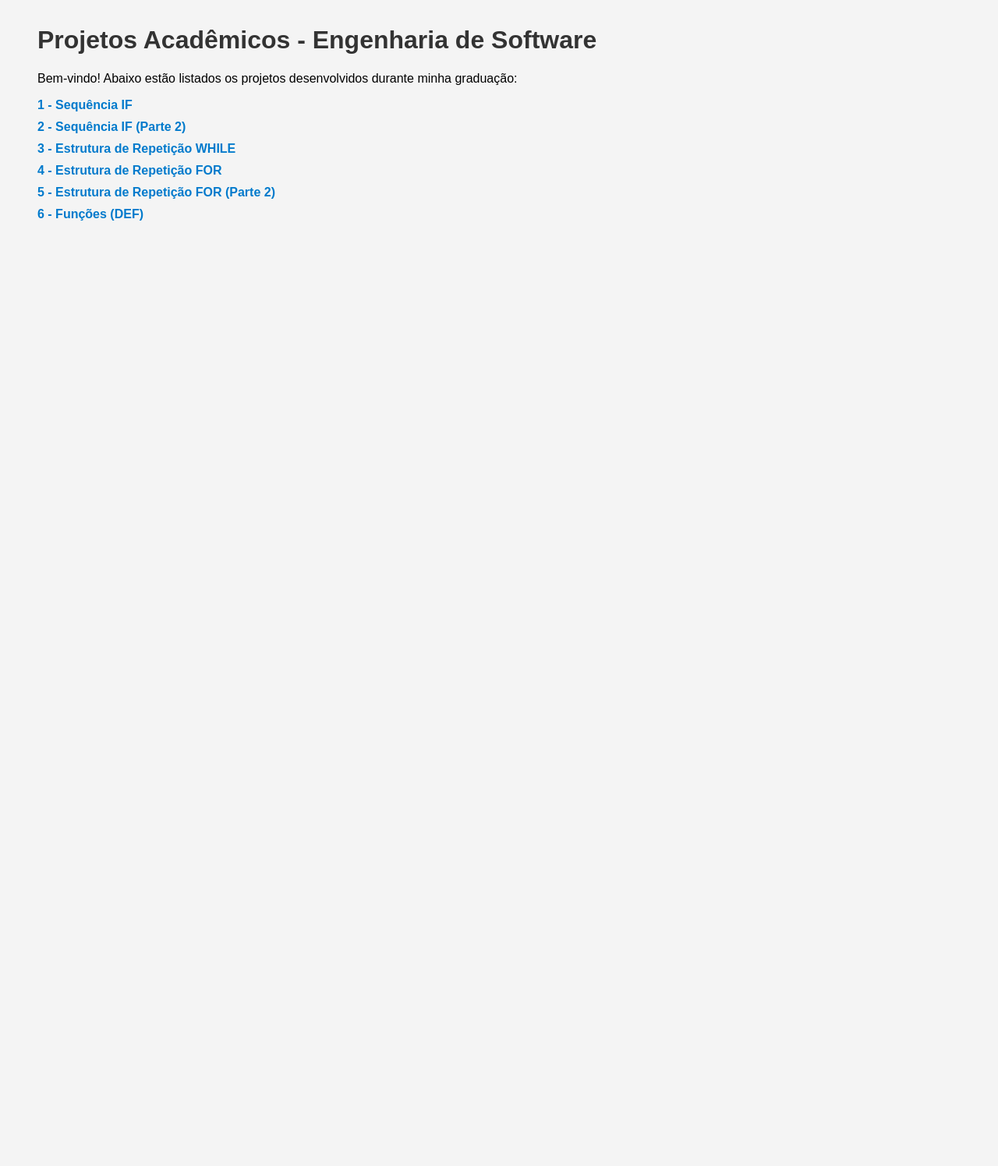
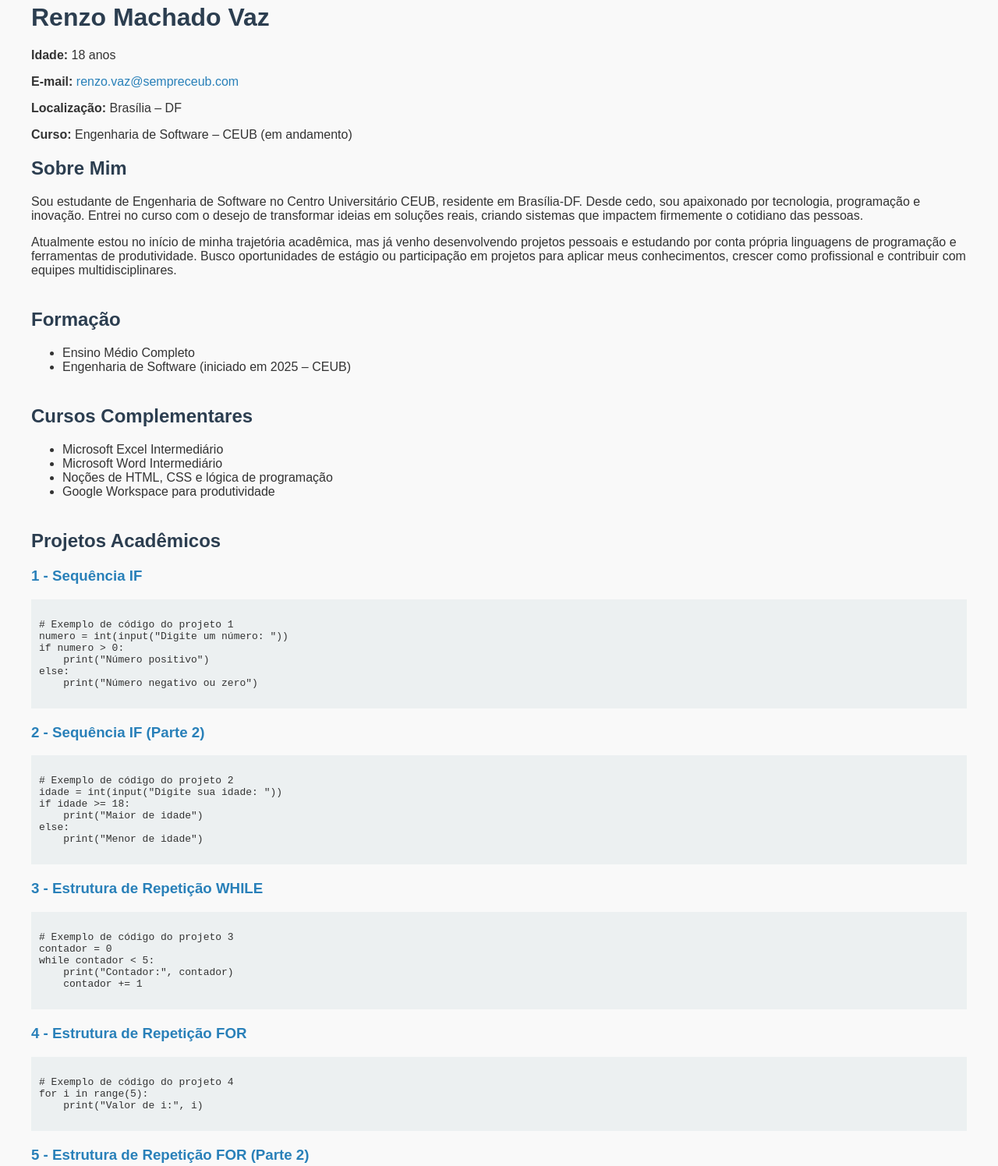
Before and after one commit to renzovaz/College-Projects, a plain HTML site: page index.html in a window 1280 px wide. Shown: the part 36-1532 px from the top of the page at 78% size. Before the commit the page ends 800 px from the top, so only its background shows below. Drawn offline with Linux system fonts and the light colour scheme.

Commit message:
anexo do meu site pelo Github Pages ao repositório

```diff
--- a/index.html
+++ b/index.html
@@ -2,27 +2,31 @@
 <html lang="pt-BR">
 <head>
   <meta charset="UTF-8">
-  <title>Projetos Acadêmicos - Engenharia de Software</title>
+  <title>Renzo Machado Vaz - Projetos Acadêmicos</title>
   <style>
     body {
       font-family: Arial, sans-serif;
-      background-color: #f4f4f4;
-      padding: 40px;
-    }
-    h1 {
+      margin: 40px;
+      background-color: #f9f9f9;
       color: #333;
     }
-    ul {
-      list-style: none;
-      padding: 0;
+    h1, h2 {
+      color: #2c3e50;
     }
-    li {
-      margin: 10px 0;
+    section {
+      margin-bottom: 40px;
+    }
+    .project {
+      margin-bottom: 20px;
+    }
+    .project pre {
+      background-color: #ecf0f1;
+      padding: 10px;
+      overflow-x: auto;
     }
     a {
+      color: #2980b9;
       text-decoration: none;
-      color: #007acc;
-      font-weight: bold;
     }
     a:hover {
       text-decoration: underline;
@@ -30,15 +34,107 @@
   </style>
 </head>
 <body>
-  <h1>Projetos Acadêmicos - Engenharia de Software</h1>
-  <p>Bem-vindo! Abaixo estão listados os projetos desenvolvidos durante minha graduação:</p>
-  <ul>
-    <li><a href="1-ap-lp-sequencia-if/">1 - Sequência IF</a></li>
-    <li><a href="2-ap-lp-sequencia-if/">2 - Sequência IF (Parte 2)</a></li>
-    <li><a href="3-ap-lp-while/">3 - Estrutura de Repetição WHILE</a></li>
-    <li><a href="4-ap-lp-for/">4 - Estrutura de Repetição FOR</a></li>
-    <li><a href="5-ap-lp-for2/">5 - Estrutura de Repetição FOR (Parte 2)</a></li>
-    <li><a href="6-ap-lp-def/">6 - Funções (DEF)</a></li>
-  </ul>
+
+  <h1>Renzo Machado Vaz</h1>
+  <p><strong>Idade:</strong> 18 anos</p>
+  <p><strong>E-mail:</strong> <a href="mailto:renzo.vaz@sempreceub.com">renzo.vaz@sempreceub.com</a></p>
+  <p><strong>Localização:</strong> Brasília – DF</p>
+  <p><strong>Curso:</strong> Engenharia de Software – CEUB (em andamento)</p>
+
+  <section>
+    <h2>Sobre Mim</h2>
+    <p>Sou estudante de Engenharia de Software no Centro Universitário CEUB, residente em Brasília-DF. Desde cedo, sou apaixonado por tecnologia, programação e inovação. Entrei no curso com o desejo de transformar ideias em soluções reais, criando sistemas que impactem firmemente o cotidiano das pessoas.</p>
+    <p>Atualmente estou no início de minha trajetória acadêmica, mas já venho desenvolvendo projetos pessoais e estudando por conta própria linguagens de programação e ferramentas de produtividade. Busco oportunidades de estágio ou participação em projetos para aplicar meus conhecimentos, crescer como profissional e contribuir com equipes multidisciplinares.</p>
+  </section>
+
+  <section>
+    <h2>Formação</h2>
+    <ul>
+      <li>Ensino Médio Completo</li>
+      <li>Engenharia de Software (iniciado em 2025 – CEUB)</li>
+    </ul>
+  </section>
+
+  <section>
+    <h2>Cursos Complementares</h2>
+    <ul>
+      <li>Microsoft Excel Intermediário</li>
+      <li>Microsoft Word Intermediário</li>
+      <li>Noções de HTML, CSS e lógica de programação</li>
+      <li>Google Workspace para produtividade</li>
+    </ul>
+  </section>
+
+  <section>
+    <h2>Projetos Acadêmicos</h2>
+
+    <div class="project">
+      <h3><a href="1-ap-lp-sequencia-if/">1 - Sequência IF</a></h3>
+      <pre><code>
+# Exemplo de código do projeto 1
+numero = int(input("Digite um número: "))
+if numero > 0:
+    print("Número positivo")
+else:
+    print("Número negativo ou zero")
+      </code></pre>
+    </div>
+
+    <div class="project">
+      <h3><a href="2-ap-lp-sequencia-if/">2 - Sequência IF (Parte 2)</a></h3>
+      <pre><code>
+# Exemplo de código do projeto 2
+idade = int(input("Digite sua idade: "))
+if idade >= 18:
+    print("Maior de idade")
+else:
+    print("Menor de idade")
+      </code></pre>
+    </div>
+
+    <div class="project">
+      <h3><a href="3-ap-lp-while/">3 - Estrutura de Repetição WHILE</a></h3>
+      <pre><code>
+# Exemplo de código do projeto 3
+contador = 0
+while contador < 5:
+    print("Contador:", contador)
+    contador += 1
+      </code></pre>
+    </div>
+
+    <div class="project">
+      <h3><a href="4-ap-lp-for/">4 - Estrutura de Repetição FOR</a></h3>
+      <pre><code>
+# Exemplo de código do projeto 4
+for i in range(5):
+    print("Valor de i:", i)
+      </code></pre>
+    </div>
+
+    <div class="project">
+      <h3><a href="5-ap-lp-for2/">5 - Estrutura de Repetição FOR (Parte 2)</a></h3>
+      <pre><code>
+# Exemplo de código do projeto 5
+for i in range(1, 11):
+    print(f"Tabuada do {i}")
+    for j in range(1, 11):
+        print(f"{i} x {j} = {i*j}")
+      </code></pre>
+    </div>
+
+    <div class="project">
+      <h3><a href="6-ap-lp-def/">6 - Funções (DEF)</a></h3>
+      <pre><code>
+# Exemplo de código do projeto 6
+def saudacao(nome):
+    print(f"Olá, {nome}!")
+
+saudacao("Renzo")
+      </code></pre>
+    </div>
+
+  </section>
+
 </body>
 </html>
```
